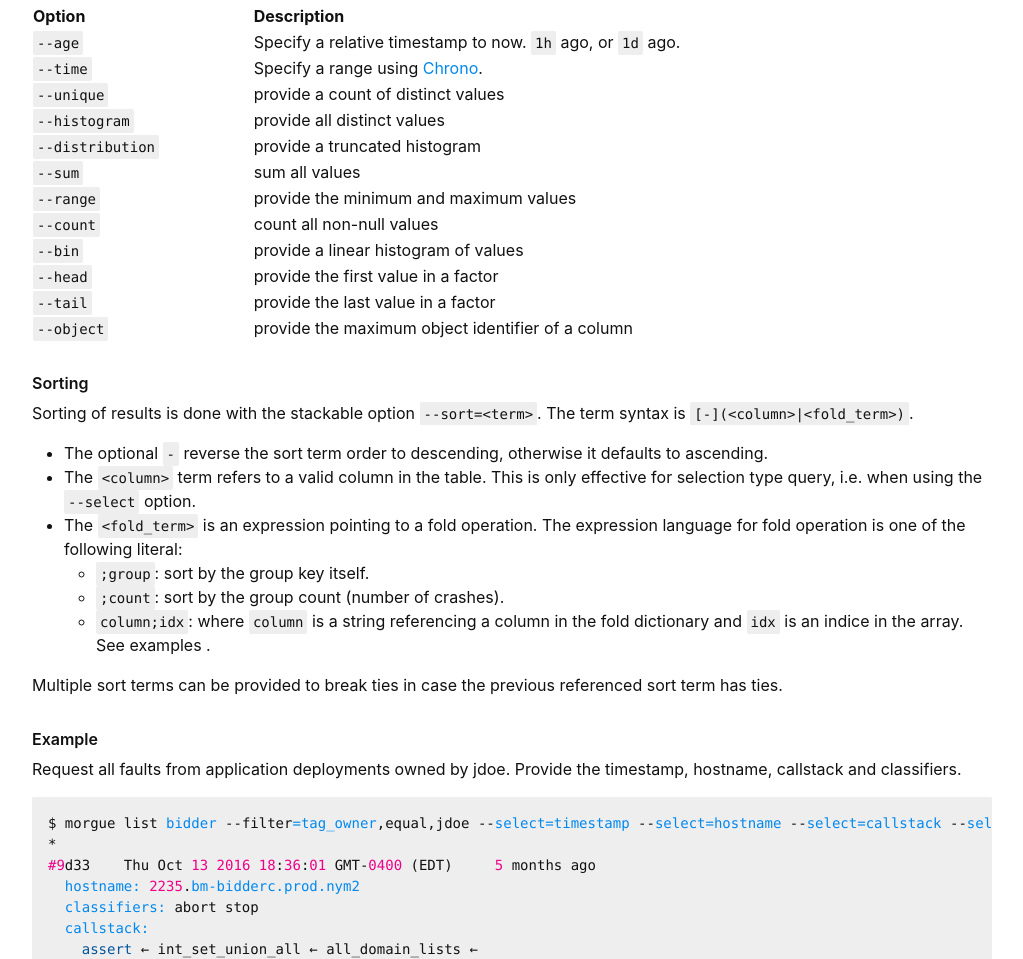
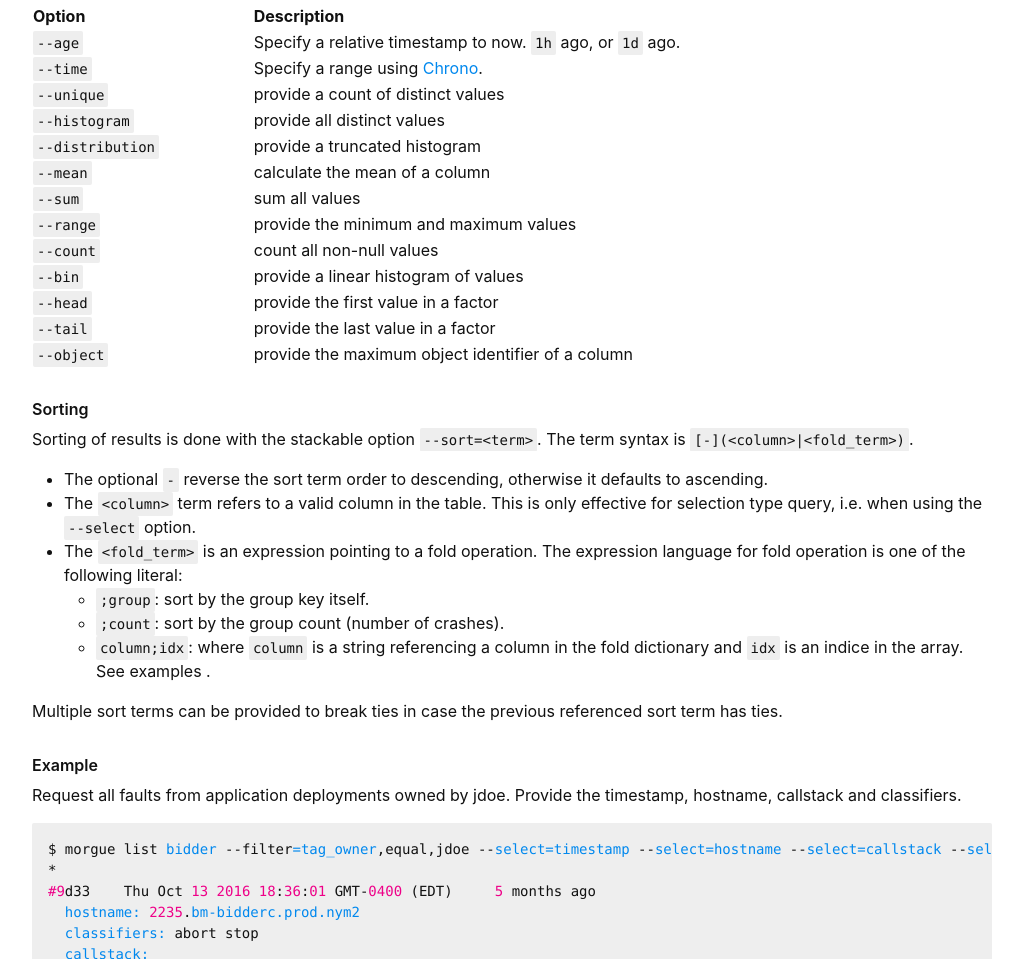
Before and after one commit to backtrace-labs/backtrace-morgue, a website: page index.html in a window 1280 px wide. Shown: the part 4794-5753 px from the top of the page, without its empty margins (128-1151 px from the left). Drawn offline with Linux system fonts and the light colour scheme.

Commit message:
Update index.html via compositor.io

```diff
--- a/index.html
+++ b/index.html
@@ -164,6 +164,10 @@ factor.</p>
 <tr>
 <td><code>--distribution</code></td>
 <td>provide a truncated histogram</td>
+</tr>
+<tr>
+<td><code>--mean</code></td>
+<td>calculate the mean of a column</td>
 </tr>
 <tr>
 <td><code>--sum</code></td>
```
